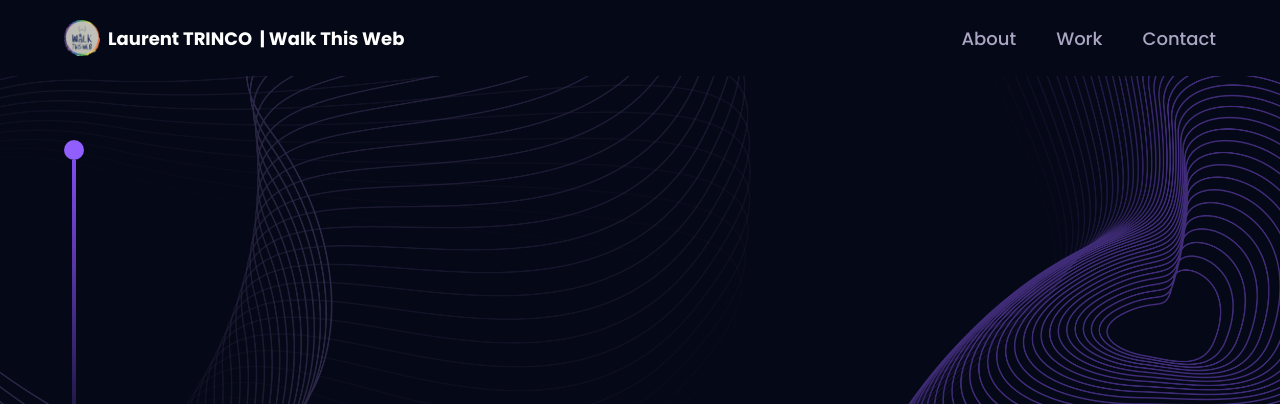
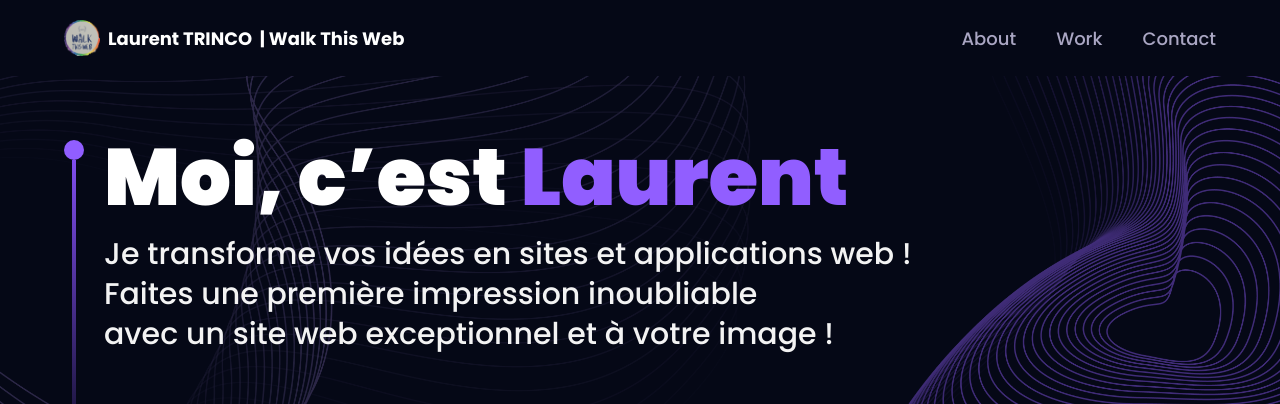
Before and after one commit to JaRoD41/3d-portfolio, a React (Vite) app: page / in a window 1280 px wide. Shown: the top 404 px of the page. Built offline with nearby package versions, Linux system fonts and the light colour scheme.

Commit message:
add Hero text

```diff
--- a/src/components/Hero.jsx
+++ b/src/components/Hero.jsx
@@ -5,10 +5,22 @@ import { ComputersCanvas } from './canvas'
 const Hero = () => {
 	return (
 		<section className='relative w-full h-screen mx-auto'>
-			<div className={`${styles.paddingX} absolute inset-0 top-[120px] max-w-7xl mx-auto flex flex-row items-start gap-5`}>
+			<div
+				className={`${styles.paddingX} absolute inset-0 top-[120px] max-w-7xl mx-auto flex flex-row items-start gap-5`}
+			>
 				<div className='flex flex-col justify-center items-center mt-5'>
 					<div className='w-5 h-5 rounded-full bg-[#915eff]' />
 					<div className='w-1 sm:h-80 h-40 violet-gradient' />
+				</div>
+				<div>
+					<h1 className={`${styles.heroHeadText} text-white`}>
+						Moi, c&#x2019;est <span className='text-[#915eff]'>Laurent</span>
+					</h1>
+					<p className={`${styles.heroSubText} mt-2 text-white-100`}>
+						Je transforme vos idées en sites et applications web !<br className='sm:block hidden' />
+						Faites une première impression inoubliable <br className='sm:block hidden' />
+						avec un site web exceptionnel et à votre image !
+					</p>
 				</div>
 			</div>
 		</section>
```
Lines whose indentation alone changed are shown as unchanged.
